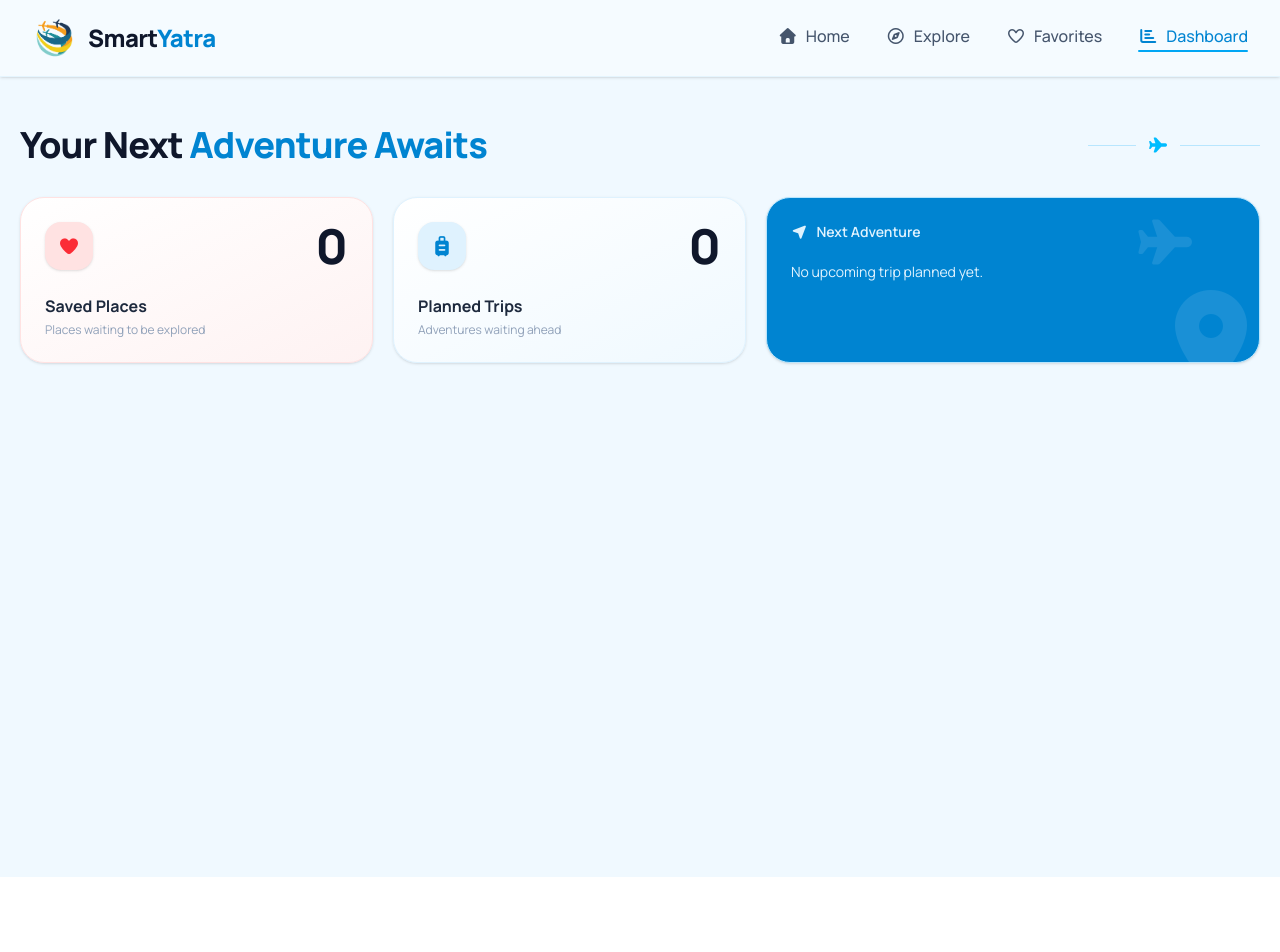
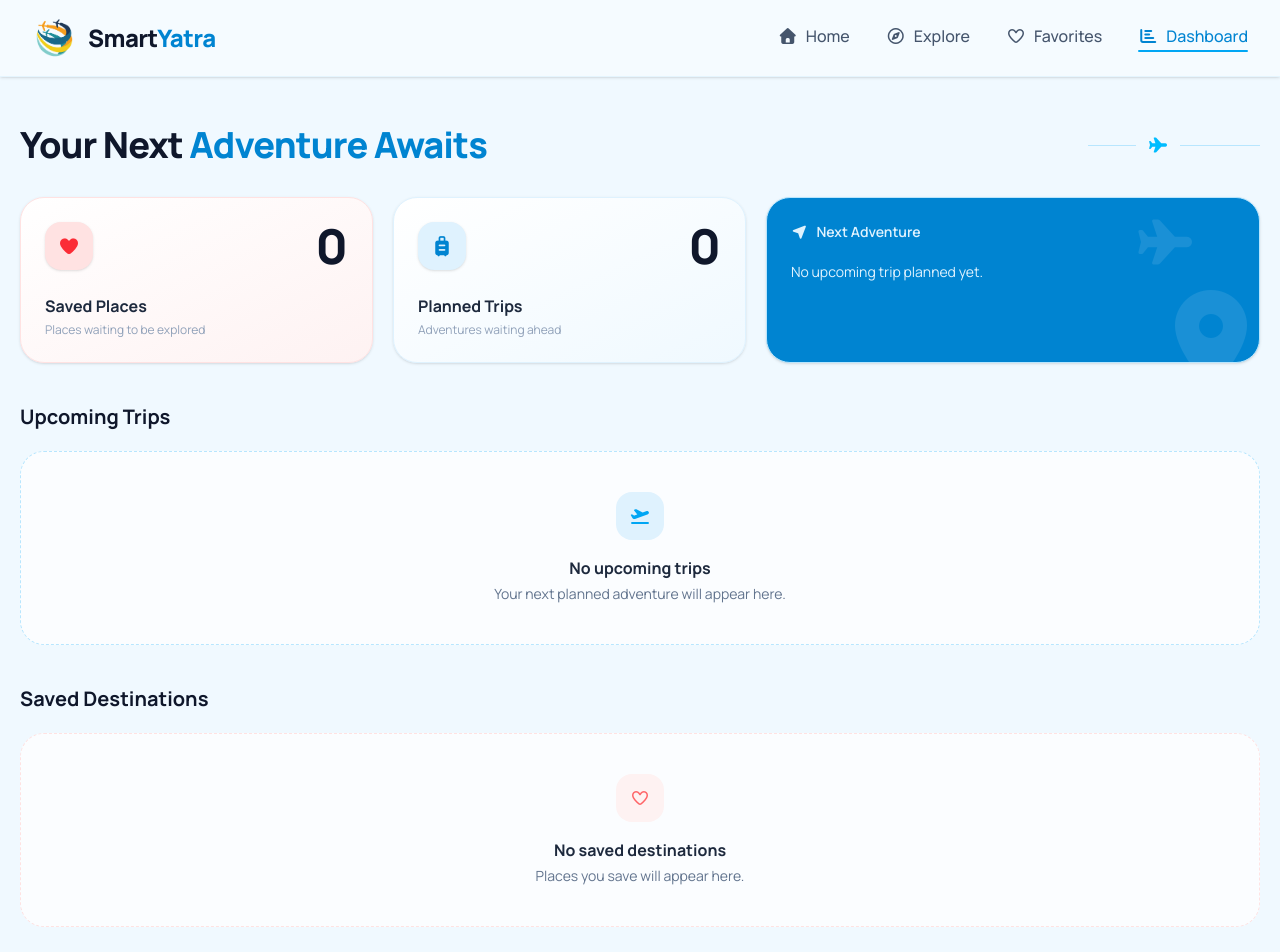
Before and after one commit to leosum1t/SmartTrip, a React (Vite) app: page /dashboard in a window 1280 px wide. Shown: the top 952 px of the page. Before the commit the page ends 877 px from the top, so only its background shows below. Built offline with nearby package versions, Linux system fonts and the light colour scheme.

Commit message:
refactor: polish dashboard and trip date handling

```diff
--- a/src/pages/Dashboard.jsx
+++ b/src/pages/Dashboard.jsx
@@ -1,9 +1,9 @@
 import TripCard from "../components/TripCard"
+import SavedDestinationCard from "../components/SavedDestinationCard"
 import { useEffect, useState } from "react"
 import { getFavorites } from "../utils/favoriteUtils"
 import { getTrips } from "../utils/tripUtils"
 import { useNavigate } from "react-router-dom"
-import SavedDestinationCard from "../components/SavedDestinationCard"
 
 function Dashboard() {
   const [favorites, setFavorites] = useState([])
@@ -15,22 +15,39 @@ function Dashboard() {
     setTrips(getTrips())
   }, [])
 
+  const today = new Date()
+  today.setHours(0, 0, 0, 0)
+
   const upcomingTrips = trips
-    .filter((trip) => new Date(trip.startDate) >= new Date())
-    .sort((a, b) => new Date(a.startDate) - new Date(b.startDate))
+    .filter((trip) => {
+      const startDate = new Date(`${trip.startDate}T00:00:00`)
+      return startDate >= today
+    })
+    .sort(
+      (a, b) =>
+        new Date(`${a.startDate}T00:00:00`) -
+        new Date(`${b.startDate}T00:00:00`)
+    )
 
   const nextTrip = upcomingTrips[0]
 
+  const formatDate = (date) =>
+    new Date(`${date}T00:00:00`).toLocaleDateString("en-US", {
+      month: "short",
+      day: "numeric",
+      year: "numeric",
+    })
+
   return (
-    <main className="min-h-screen bg-sky-50 px-5 py-12">
+    <main className="min-h-screen bg-sky-50 px-5 py-10 md:py-12">
       <div className="mx-auto max-w-7xl">
 
-        <div className="mb-8 flex items-center justify-between">
+        <div className="mb-8 flex items-center justify-between gap-5">
           <h1 className="text-3xl font-extrabold tracking-tight text-slate-900 md:text-4xl">
             Your Next <span className="text-sky-600">Adventure Awaits</span>
           </h1>
 
-          <div className="hidden items-center gap-3 text-sky-400 md:flex">
+          <div className="hidden shrink-0 items-center gap-3 text-sky-400 md:flex">
             <span className="h-px w-12 bg-sky-200"></span>
             <i className="fa-solid fa-plane"></i>
             <span className="h-px w-20 bg-sky-200"></span>
@@ -39,8 +56,14 @@ function Dashboard() {
 
         <section className="grid gap-5 md:grid-cols-2 lg:grid-cols-[1fr_1fr_1.4fr]">
 
-          <div onClick={() => navigate("/favorites", {state: { fromDashboard: true }})}
-          className="group relative cursor-pointer overflow-hidden rounded-3xl border border-red-100 bg-gradient-to-br from-white to-red-50 p-6 shadow-sm transition duration-300 hover:-translate-y-1 hover:shadow-md">
+          <div
+            onClick={() =>
+              navigate("/favorites", {
+                state: { fromDashboard: true },
+              })
+            }
+            className="group relative cursor-pointer overflow-hidden rounded-3xl border border-red-100 bg-gradient-to-br from-white to-red-50 p-6 shadow-sm transition duration-300 hover:-translate-y-1 hover:shadow-md"
+          >
 
             <div className="relative flex items-center justify-between">
               <div className="flex h-12 w-12 items-center justify-center rounded-2xl bg-red-100 text-red-500 shadow-sm">
@@ -56,15 +79,18 @@ function Dashboard() {
               <p className="text-base font-bold text-slate-800">
                 Saved Places
               </p>
+
               <p className="mt-1 text-xs text-slate-400">
                 Places waiting to be explored
               </p>
             </div>
+
           </div>
 
-          <div onClick={() => navigate("/trips")}
-          className="group relative cursor-pointer overflow-hidden rounded-3xl border border-sky-100 bg-gradient-to-br from-white to-sky-50 p-6 shadow-sm transition duration-300 hover:-translate-y-1 hover:shadow-md">
-
+          <div
+            onClick={() => navigate("/trips")}
+            className="group relative cursor-pointer overflow-hidden rounded-3xl border border-sky-100 bg-gradient-to-br from-white to-sky-50 p-6 shadow-sm transition duration-300 hover:-translate-y-1 hover:shadow-md"
+          >
 
             <div className="relative flex items-center justify-between">
               <div className="flex h-12 w-12 items-center justify-center rounded-2xl bg-sky-100 text-sky-600 shadow-sm">
@@ -80,13 +106,16 @@ function Dashboard() {
               <p className="text-base font-bold text-slate-800">
                 Planned Trips
               </p>
+
               <p className="mt-1 text-xs text-slate-400">
                 Adventures waiting ahead
               </p>
             </div>
+
           </div>
 
-          <div className="relative overflow-hidden rounded-3xl border border-sky-200 bg-sky-600 p-6 text-white shadow-sm transition duration-300 hover:-translate-y-1 hover:shadow-md">
+          <div className="relative overflow-hidden rounded-3xl border border-sky-200 bg-sky-600 p-6 text-white shadow-sm transition duration-300 hover:-translate-y-1 hover:shadow-md md:col-span-2 lg:col-span-1">
+
             <i className="fa-solid fa-location-dot absolute -bottom-6 -right-3 text-8xl text-white/10"></i>
 
             <div className="absolute right-16 top-5 text-white/10">
@@ -101,55 +130,122 @@ function Dashboard() {
 
               {nextTrip ? (
                 <div className="mt-5">
-                  <h2 className="text-2xl font-bold">
+                  <h2
+                    className="max-w-[85%] break-words text-2xl font-bold leading-tight"
+                    title={nextTrip.destination}
+                  >
                     {nextTrip.destination}
                   </h2>
 
-                  <div className="mt-4 flex items-center gap-2 text-sm text-sky-100">
+                  <div className="mt-4 flex flex-wrap items-center gap-2 text-sm text-sky-100">
                     <i className="fa-regular fa-calendar"></i>
-                    {nextTrip.startDate} - {nextTrip.endDate}
+
+                    <span>
+                      {formatDate(nextTrip.startDate)} -{" "}
+                      {formatDate(nextTrip.endDate)}
+                    </span>
                   </div>
                 </div>
               ) : (
-                <p className="mt-5 text-sm text-sky-100">
+                <div className="mt-5">
+                  <p className="text-sm text-sky-100">
                     No upcoming trip planned yet.
                   </p>
+                </div>
               )}
             </div>
-          </div>
-        </section>
-        {upcomingTrips.length > 0 && (
-          <section className="mt-10">
-            <div className="mb-5">
-              <h2 className="text-xl font-bold text-slate-900">Upcoming Trips</h2>
+
           </div>
 
+        </section>
+
+        <section className="mt-10">
+          <div className="mb-5 flex items-center justify-between gap-4">
+            <h2 className="text-xl font-bold text-slate-900">
+              Upcoming Trips
+            </h2>
+
+            {trips.length > 0 && (
+              <button
+                onClick={() => navigate("/trips")}
+                className="cursor-pointer text-sm font-semibold text-sky-600 transition hover:text-sky-700"
+              >
+                View All
+                <i className="fa-solid fa-arrow-right ml-2"></i>
+              </button>
+            )}
+          </div>
+
+          {upcomingTrips.length > 0 ? (
             <div className="grid gap-6 lg:grid-cols-2">
               {upcomingTrips.slice(0, 2).map((trip) => (
                 <TripCard key={trip.id} trip={trip} />
               ))}
             </div>
+          ) : (
+            <div className="rounded-3xl border border-dashed border-sky-200 bg-white/70 px-6 py-10 text-center">
+              <div className="mx-auto flex h-12 w-12 items-center justify-center rounded-2xl bg-sky-100 text-sky-500">
+                <i className="fa-solid fa-plane-departure"></i>
+              </div>
+
+              <h3 className="mt-4 font-bold text-slate-800">
+                No upcoming trips
+              </h3>
+
+              <p className="mt-1 text-sm text-slate-500">
+                Your next planned adventure will appear here.
+              </p>
+            </div>
+          )}
         </section>
-        )}
+
+        <section className="mt-10">
+          <div className="mb-5 flex items-center justify-between gap-4">
+            <h2 className="text-xl font-bold text-slate-900">
+              Saved Destinations
+            </h2>
+
             {favorites.length > 0 && (
-        <section className="mt-10">
-          <div className="mb-5 flex items-center justify-between">
-            <h2 className="text-xl font-bold text-slate-900">Saved Destinations</h2>
-
-            <button onClick={() => navigate("/favorites", { state: { fromDashboard: true } })}
-              className="cursor-pointer text-sm font-semibold text-sky-600 transition hover:text-sky-700">
+              <button
+                onClick={() =>
+                  navigate("/favorites", {
+                    state: { fromDashboard: true },
+                  })
+                }
+                className="cursor-pointer text-sm font-semibold text-sky-600 transition hover:text-sky-700"
+              >
                 View All
                 <i className="fa-solid fa-arrow-right ml-2"></i>
               </button>
+            )}
           </div>
 
+          {favorites.length > 0 ? (
             <div className="grid gap-5 sm:grid-cols-2 lg:grid-cols-3">
               {favorites.slice(0, 3).map((destination) => (
-              <SavedDestinationCard key={destination.id} destination={destination} />
+                <SavedDestinationCard
+                  key={destination.id}
+                  destination={destination}
+                />
               ))}
             </div>
+          ) : (
+            <div className="rounded-3xl border border-dashed border-red-100 bg-white/70 px-6 py-10 text-center">
+              <div className="mx-auto flex h-12 w-12 items-center justify-center rounded-2xl bg-red-50 text-red-400">
+                <i className="fa-regular fa-heart"></i>
+              </div>
+
+              <h3 className="mt-4 font-bold text-slate-800">
+                No saved destinations
+              </h3>
+
+              <p className="mt-1 text-sm text-slate-500">
+                Places you save will appear here.
+              </p>
+            </div>
+          )}
         </section>
-      )}
+
       </div>
     </main>
   )
--- a/src/pages/Trips.jsx
+++ b/src/pages/Trips.jsx
@@ -11,16 +11,32 @@ function Trips() {
     setTrips(getTrips())
   }, [])
 
+  const today = new Date()
+  today.setHours(0, 0, 0, 0)
+
   const upcomingTrips = trips
-    .filter((trip) => new Date(trip.startDate) >= new Date())
-    .sort((a, b) => new Date(a.startDate) - new Date(b.startDate))
+  .filter((trip) => {
+    const startDate = new Date(`${trip.startDate}T00:00:00`)
+    return startDate >= today
+  })
+  .sort(
+    (a, b) =>
+      new Date(`${a.startDate}T00:00:00`) -
+      new Date(`${b.startDate}T00:00:00`)
+  )
 
   const pastTrips = trips
-    .filter((trip) => new Date(trip.startDate) < new Date())
-    .sort((a, b) => new Date(b.startDate) - new Date(a.startDate))
-
+  .filter((trip) => {
+    const startDate = new Date(`${trip.startDate}T00:00:00`)
+    return startDate < today
+  })
+  .sort(
+    (a, b) =>
+      new Date(`${b.startDate}T00:00:00`) -
+      new Date(`${a.startDate}T00:00:00`)
+  )
   const formatDate = (date) =>
-    new Date(date).toLocaleDateString("en-US", {
+    new Date(`${date}T00:00:00`).toLocaleDateString("en-US", {
       month: "short",
       day: "numeric",
       year: "numeric",
```
Lines whose indentation alone changed are shown as unchanged.
